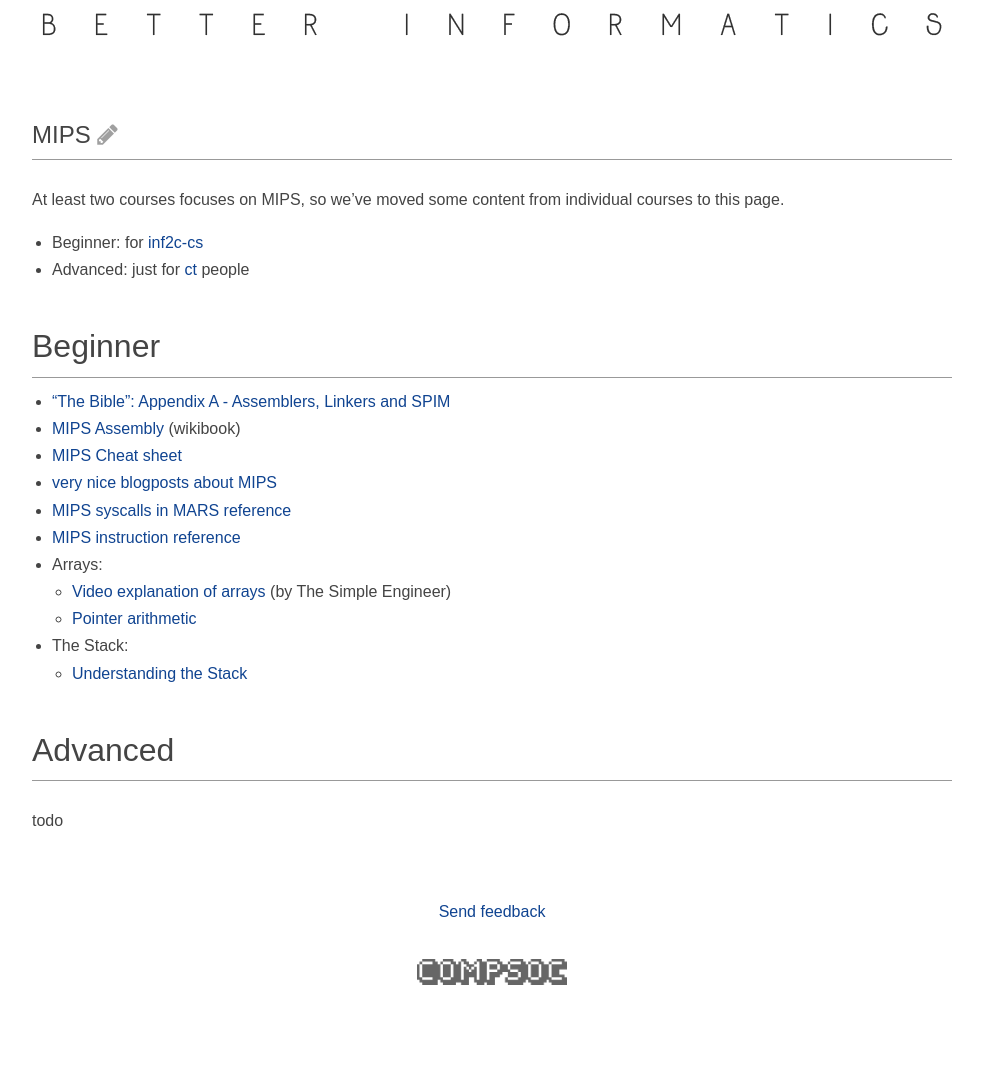
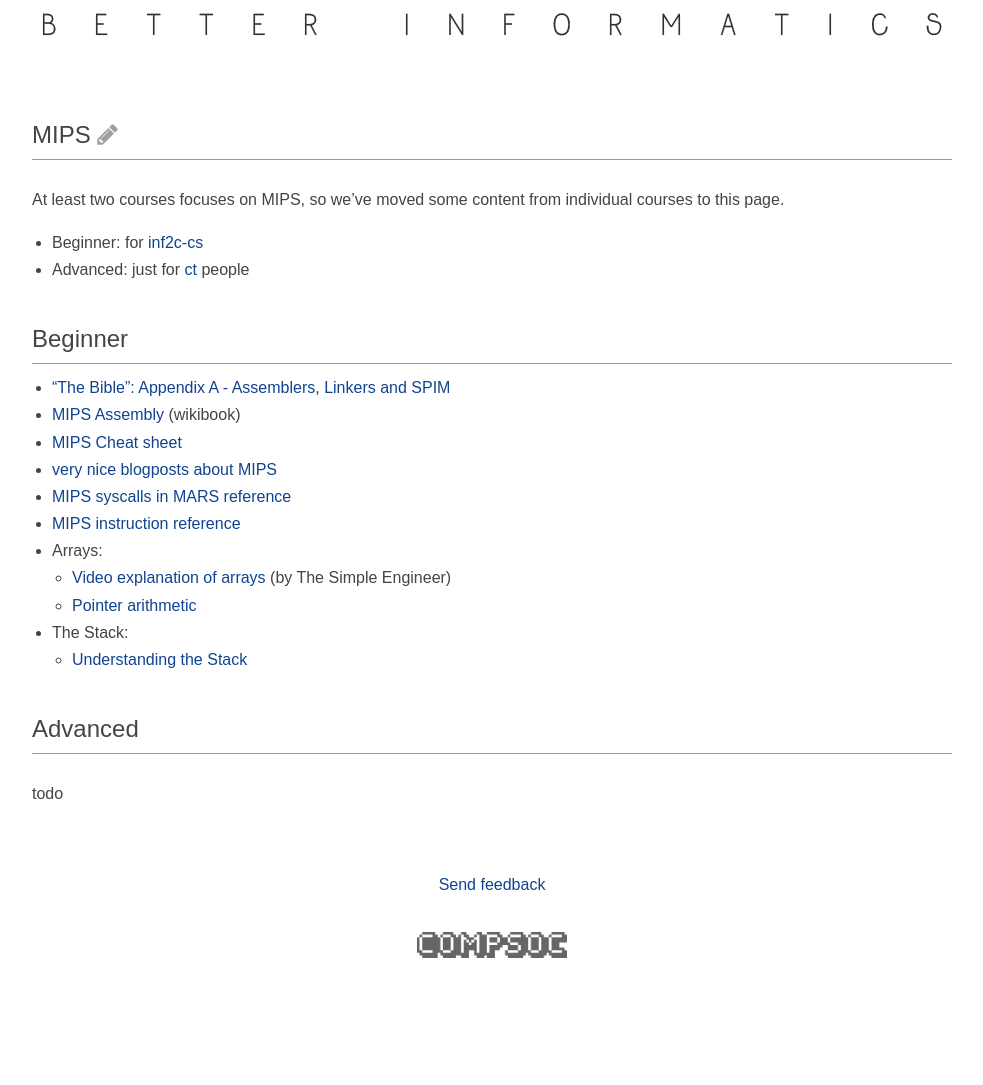
Before and after one commit to compsoc-edinburgh/betterinformatics, a Jekyll site: the page built from resources/mips.md, in a window 1280 px wide. Shown: the whole page, without its empty margins (148-1131 px from the left). Built offline with Jekyll 4.4.1, drawn with Linux system fonts in a browser that asks for light colours; after the commit the page ends 1058 px from its top, so only the background shows below that.

Commit message:
Update mips.md

```diff
--- a/resources/mips.md
+++ b/resources/mips.md
@@ -8,7 +8,7 @@ At least two courses focuses on MIPS, so we've moved some content from individua
 - Beginner: for [inf2c-cs](/inf2#inf2c-cs)
 - Advanced: just for [ct](/inf3#ct) people
 
-# Beginner
+## Beginner
 
 - ["The Bible": Appendix A - Assemblers, Linkers and SPIM](http://pages.cs.wisc.edu/~larus/HP_AppA.pdf)
 - [MIPS Assembly](https://en.wikibooks.org/wiki/MIPS_Assembly) (wikibook)
@@ -23,5 +23,5 @@ At least two courses focuses on MIPS, so we've moved some content from individua
   - [Understanding the Stack](https://web.archive.org/web/20171217113151/http://www.cs.umd.edu/class/sum2003/cmsc311/Notes/Mips/stack.html)
 
 
-# Advanced
+## Advanced
 todo
```
